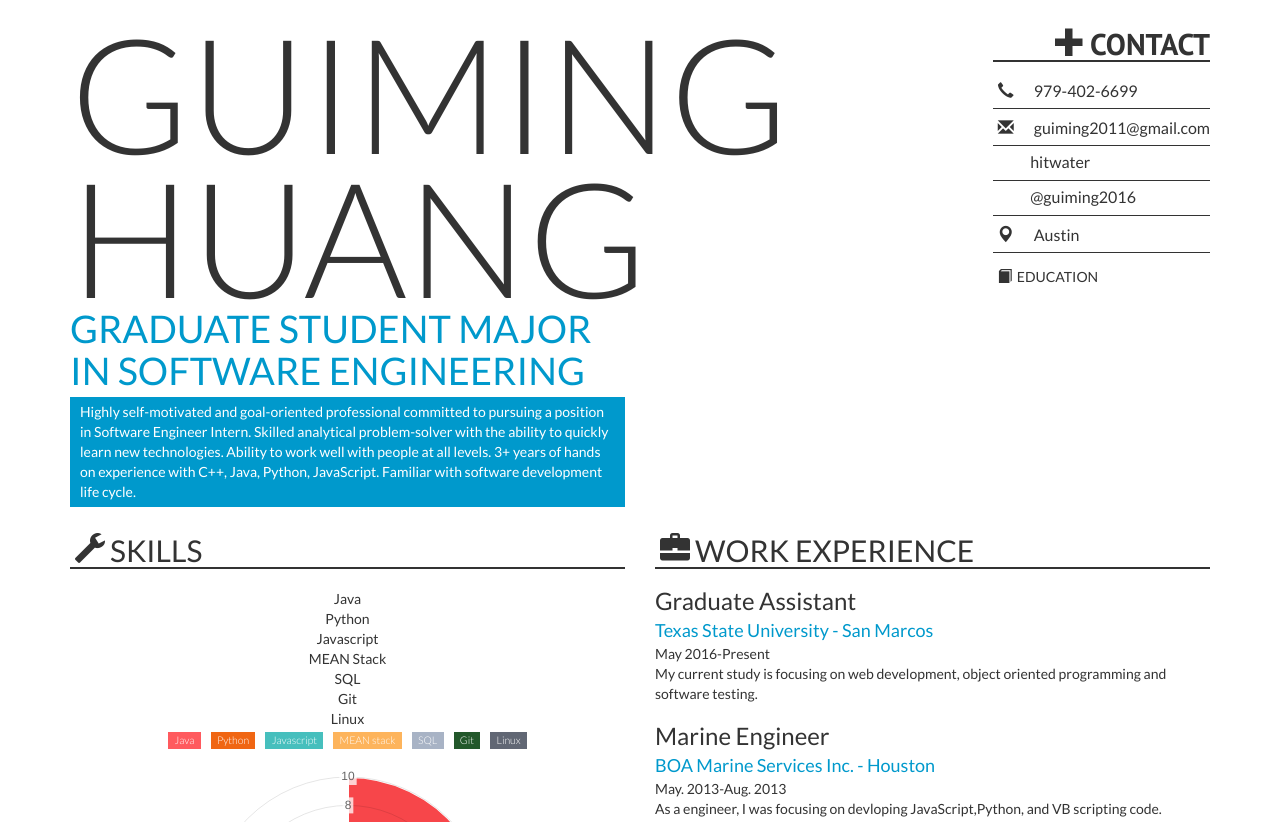
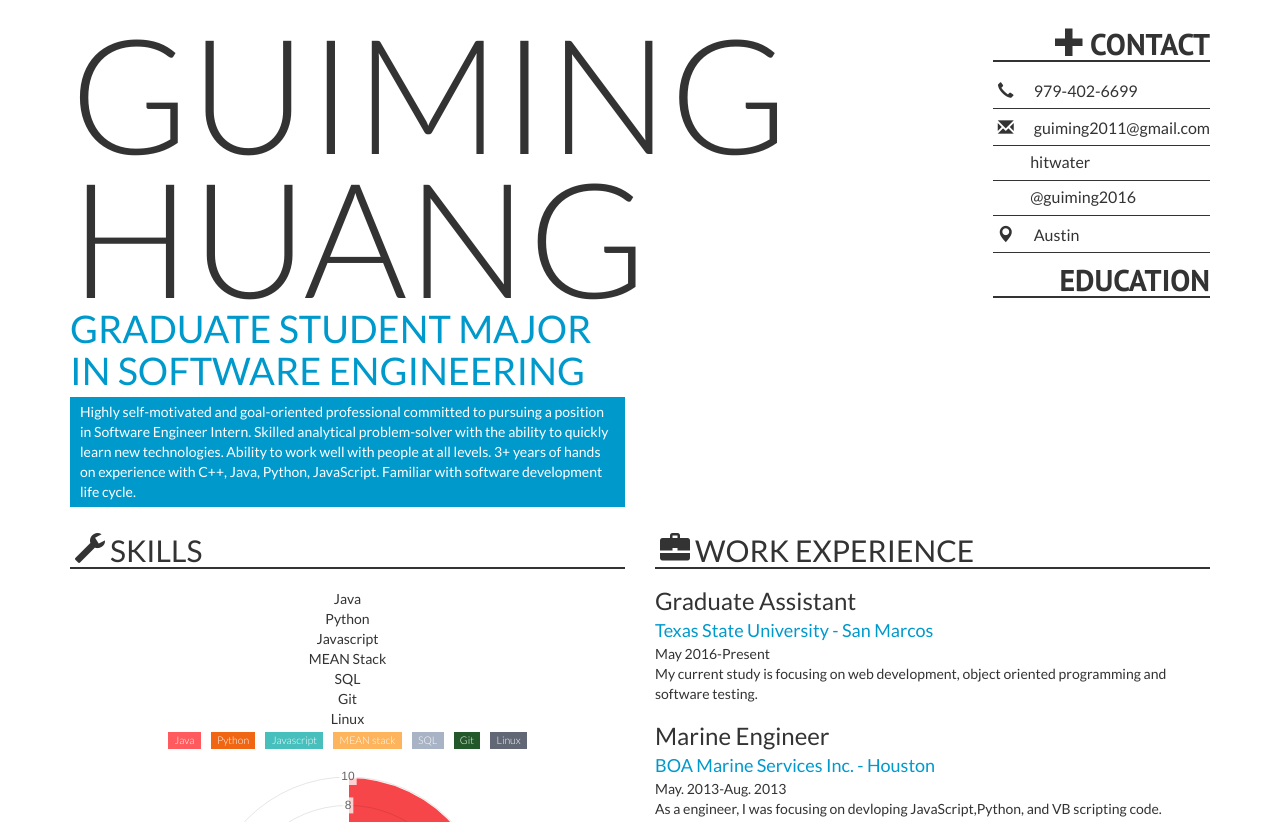
Before and after one commit to hitwater/hitwater.github.io, a plain HTML site: page index.html in a window 1280 px wide. Shown: the top 822 px of the page. Drawn offline with Linux system fonts and the light colour scheme; some packages are replaced by stand-ins of ours; some icons are missing; a web font is replaced by a local one.

Commit message:
Update index.html

```diff
--- a/index.html
+++ b/index.html
@@ -36,7 +36,7 @@
 
             <!--Education Info: list of education and online courses-->
           <div id="education">
-            <div><span class="glyphicon glyphicon-book"></span>EDUCATION</div>
+            <h2>EDUCATION</h2>
           </div>
           </div>
          </div>
```
